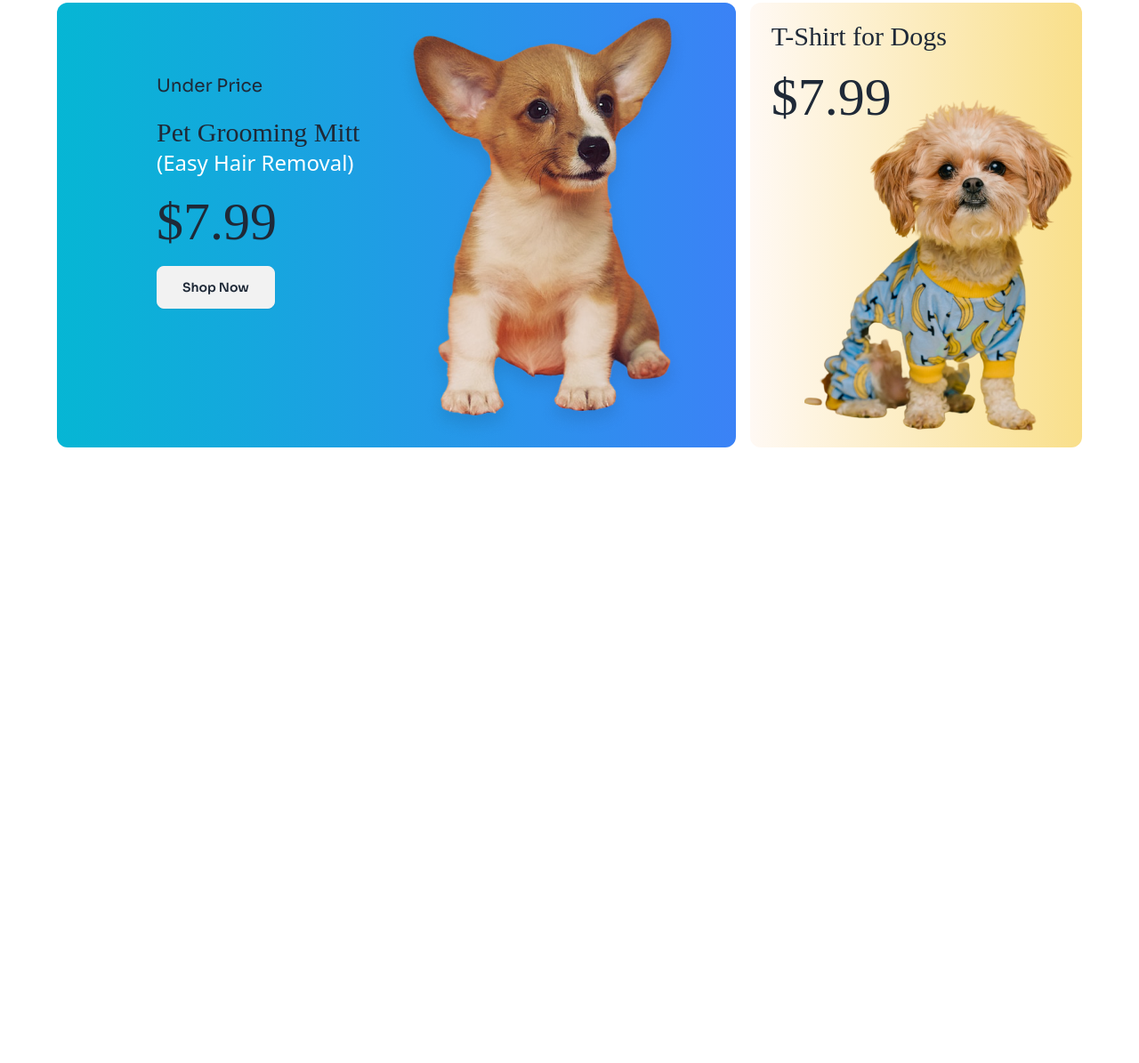
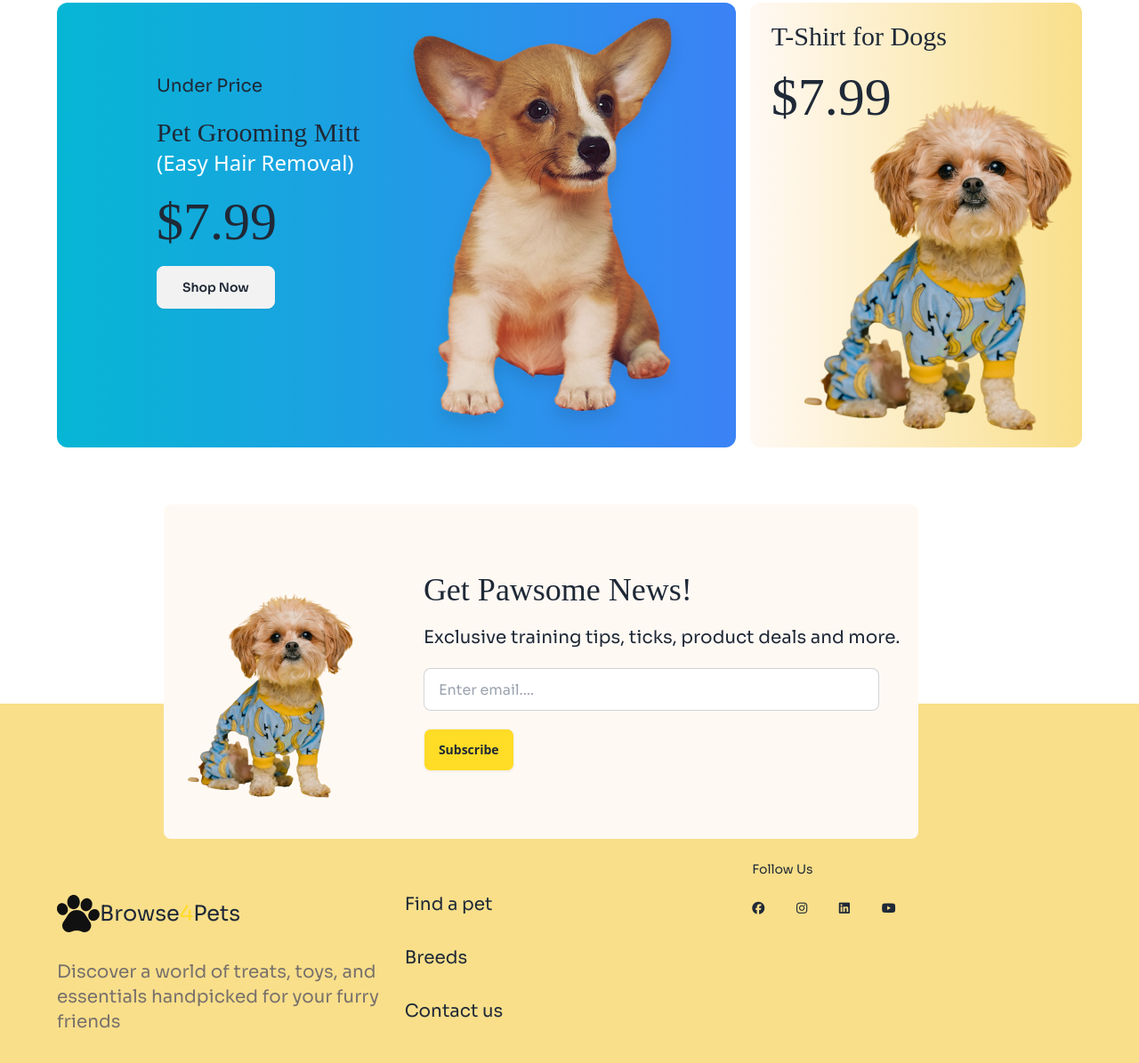
Before and after one commit to ashutosh64822/Browse4Pets, a plain HTML site: page index.html in a window 1280 px wide. Shown: the part 1985-3180 px from the top of the page at 89% size. Before the commit the page ends 2488 px from the top, so only its background shows below. Drawn offline with nearby package versions, Linux system fonts and the light colour scheme; a web font is replaced by a local one.

Commit message:
added footer section

```diff
--- a/index.html
+++ b/index.html
@@ -71,7 +71,7 @@
       <nav class="bg-nav px-4 md:px-16 py-6">
         <div class="navbar justify-between">
           <!-- logo section  -->
-          <div class="">
+          <div>
             <div class="w-8 h-8">
               <img src="./assets/logo-header.png" alt="" />
             </div>
@@ -165,16 +165,18 @@
       <section class="px-4 mt-28 md:px-16">
         <div
           class="hero min-h-96 min-w-40 mb-20"
-          style="
-            background-image: url(./assets/cat-big.png);
-          "
+          style="background-image: url(./assets/cat-big.png)"
         >
-
           <div class="hero flex float-left">
             <div>
-              <h1 class="mb-5 adlam-font md:text-5xl">Pamper Your Pet,<br> Because They Deserve <br>the Bes</h1>
+              <h1 class="mb-5 adlam-font md:text-5xl">
+                Pamper Your Pet,<br />
+                Because They Deserve <br />the Bes
+              </h1>
               <p class="mb-5">
-                Discover a world of treats, toys, and essentials handpicked for <br> your furry friends. Shop now and make tails wag with joy!
+                Discover a world of treats, toys, and essentials handpicked for
+                <br />
+                your furry friends. Shop now and make tails wag with joy!
               </p>
               <button class="btn bg-accent py-2 px-7">Get Started</button>
             </div>
@@ -268,8 +270,10 @@
 
           <div
             class="bg-card-bg rounded-xl col-span-2 row-span-3 bg-no-repeat bg-right-bottom z-10"
-            style="background-image: url(./assets/cute-pet-small.png);
-            height:400px"
+            style="
+              background-image: url(./assets/cute-pet-small.png);
+              height: 400px;
+            "
           >
             <div class="pl-8 pt-12">
               <h2 class="text-3xl adlam-font">T- Shirt For Dogs</h2>
@@ -536,7 +540,7 @@
 
       <!-- Everyday low Price section -->
 
-      <section class="px-4 md:px-16">
+      <section class="px-4 md:px-16 mb-72">
         <div>
           <h1 class="adlam-font text-4xl mb-12">Everyday low Price</h1>
           <div class="grid grid-cols-1 md:grid-cols-3 gap-4">
@@ -548,7 +552,6 @@
                 style="
                   background-image: url(./assets/cute-dog-mid.png);
                   min-height: 500px;
-
                 "
               >
                 <div class="md:pl-28 md:py-20">
@@ -556,24 +559,29 @@
                     Under Price
                   </p>
                   <h2 class="text-3xl adlam-font mt-5">Pet Grooming Mitt</h2>
-                  <p class="text-2xl text-white hidden md:inline-flex">(Easy Hair Removal)</p>
+                  <p class="text-2xl text-white hidden md:inline-flex">
+                    (Easy Hair Removal)
+                  </p>
                   <p class="my-5 adlam-font text-6xl">$7.99</p>
-                  <button class="btn sora-font px-7 hidden md:inline-flex">Shop Now</button>
+                  <button class="btn sora-font px-7 hidden md:inline-flex">
+                    Shop Now
+                  </button>
                 </div>
               </div>
             </div>
-            <div class="bg-gradient-to-r from-[#FFF9F4] to-[#F9DF8A] rounded-xl ">
+            <div
+              class="bg-gradient-to-r from-[#FFF9F4] to-[#F9DF8A] rounded-xl"
+            >
               <div
                 class="bg-no-repeat bg-right-bottom z-10"
-                style="background-image: url(./assets/cute-pet-mid.png);
-                height: 500px;
+                style="
+                  background-image: url(./assets/cute-pet-mid.png);
+                  height: 500px;
                 "
               >
                 <div class="pl-6 pt-5">
                   <h2 class="text-3xl adlam-font">T-Shirt for Dogs</h2>
-                  <p class="my-5 adlam-font text-6xl">
-                    $7.99
-                  </p>
+                  <p class="my-5 adlam-font text-6xl">$7.99</p>
                 </div>
               </div>
             </div>
@@ -582,6 +590,61 @@
       </section>
     </main>
     <!-- footer section  -->
-    <footer></footer>
+    <footer class="footer bg-card-bg px-4 md:px-16 py-44 relative">
+      <div class="grid grid-cols-1 md:grid-cols-3 gap-5">
+        <!-- left grid  -->
+
+        <div class="mt-9">
+
+          <!-- grid heading  -->
+
+          <div class="flex items-center">
+            <img src="./assets/logo-footer.png" alt="" />
+            <h1 class="sora-font text-2xl">Browse<span class="text-accent">4</span>Pets</h1>
+          </div>
+          <p class="mt-7 sora-font text-xl text-stone-500">Discover a world of treats, toys, and essentials handpicked for your furry friends</p>
+        </div>
+
+        <!-- middle grid  -->
+
+        <div class="flex items-center mt-9">
+          <ul >
+            <li><a class="sora-font text-xl " href="">Find a pet</a></li>
+            <li class="my-8"><a class="sora-font text-xl " href="">Breeds</a></li>
+            <li><a class="sora-font text-xl " href="">Contact us</a></li>
+          </ul>
+        </div>
+
+        <!-- grid right  -->
+
+        <div>
+          <div>
+            <h2 class="sora-font">Follow Us</h2>
+
+            <!-- footer links  -->
+
+            <div class="md:mt-6 mb-9">
+              <i class="fa-brands fa-facebook"></i>
+              <i class="fa-brands fa-instagram ml-8"></i>
+              <i class="fa-brands fa-linkedin ml-8"></i>
+              <i class="fa-brands fa-youtube ml-8"></i>
+            </div>
+          </div>
+        </div>
+      </div>
+
+      <div class="bg-nav  grid grid-cols-3  rounded-lg  p-5 mx-2 absolute -top-28 md:-top-56 left-2 md:left-44">
+        <div>
+          <img src="./assets/cute-pet-small.png" alt="">
+        </div>
+        <div class="col-span-2 md:py-14">
+          <h2 class="adlam-font text-xl md:text-4xl ">Get Pawsome News!</h2>
+          <p class="sora-font md:text-xl my-2 md:my-5">Exclusive training tips, ticks, product deals and more.</p>
+          <input type="text" placeholder="Enter email...." class="input input-bordered w-full max-w-lg inline-block sora-font" />
+          <br>
+          <button class="btn bg-accent mt-2 md:mt-5">Subscribe</button>
+        </div>
+      </div>
+    </footer>
   </body>
 </html>
```
